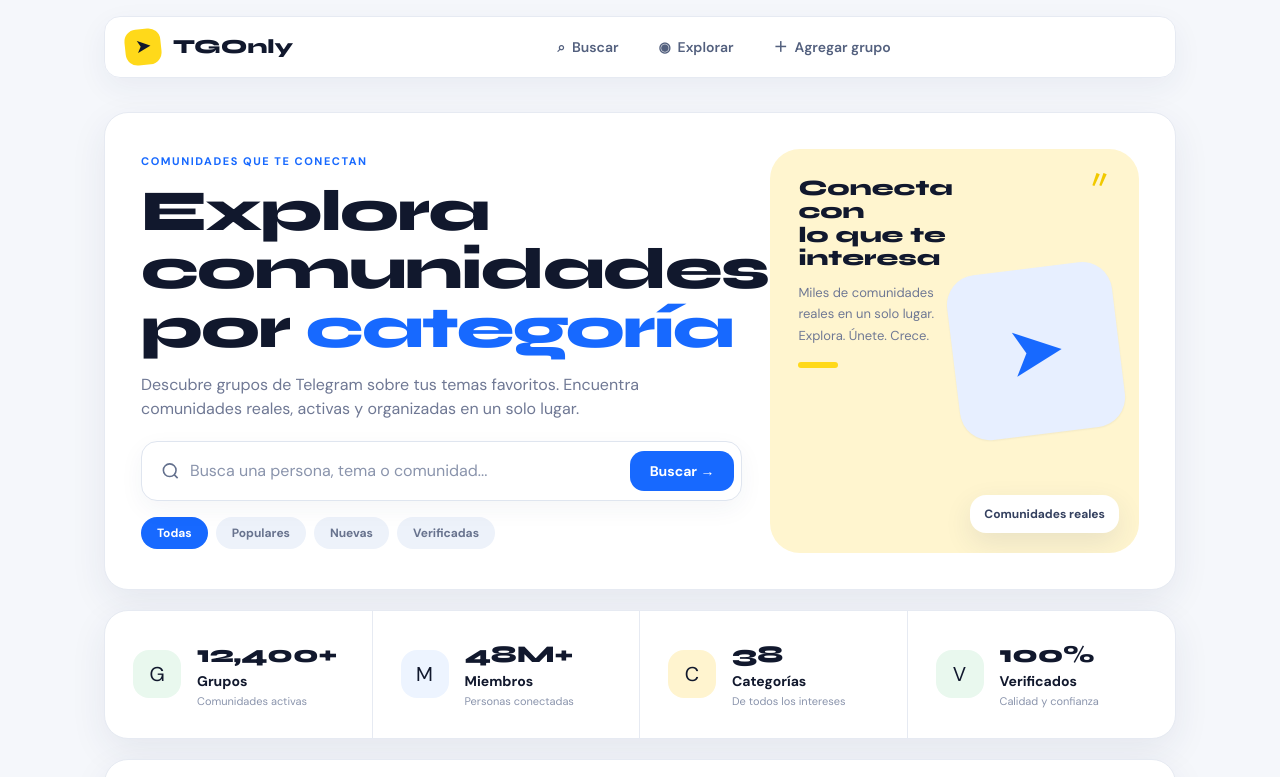
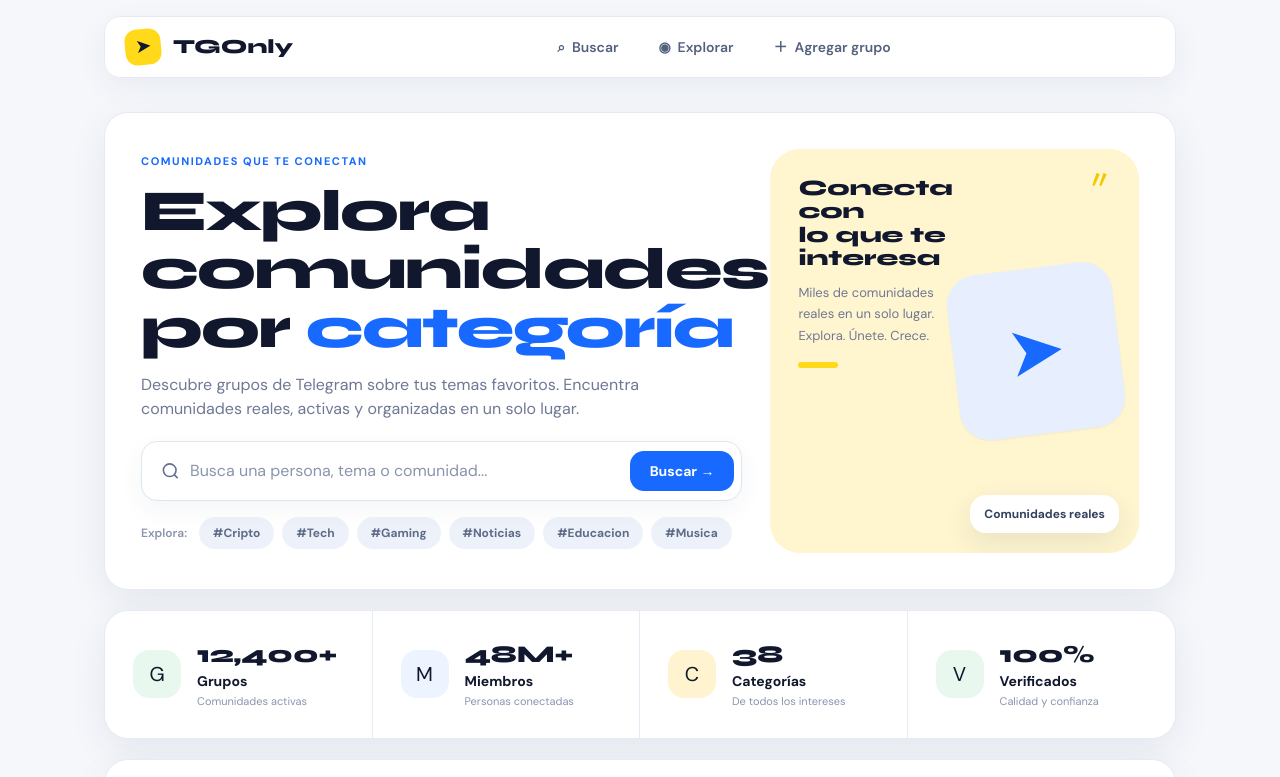
Before and after one commit to gaelnav1/tgonly, a Next.js app: page / in a window 1280 px wide. Shown: the top 777 px of the page. Built offline with nearby package versions, Linux system fonts and the light colour scheme; no server answers; the database is empty.

Commit message:
UX: restore hashtag links under homepage search

```diff
--- a/app/page.tsx
+++ b/app/page.tsx
@@ -100,9 +100,16 @@ export default async function Home() {
                   <SearchBar />
                 </div>
 
-                <div className="flex flex-wrap gap-2 mt-4">
-                  {['Todas','Populares','Nuevas','Verificadas'].map((t,i)=>(
-                    <span key={t} className={`rounded-full px-4 py-2 text-xs font-bold ${i===0?'bg-[#1769ff] text-white':'bg-[#edf2fa] text-[#68738e]'}`}>{t}</span>
+                <div className="flex flex-wrap gap-2 mt-4 items-center">
+                  <span className="text-xs font-semibold text-[#8a94ac] mr-1">Explora:</span>
+                  {categories.slice(0,6).map(cat => (
+                    <Link
+                      key={cat.slug}
+                      href={`/grupos/${cat.slug}`}
+                      className="rounded-full bg-[#edf2fa] px-3.5 py-2 text-xs font-bold text-[#5f6c89] transition hover:bg-[#e4ecf8] hover:text-[#1769ff]"
+                    >
+                      #{cat.name.replace(/\s+/g,'')}
+                    </Link>
                   ))}
                 </div>
               </div>
```
